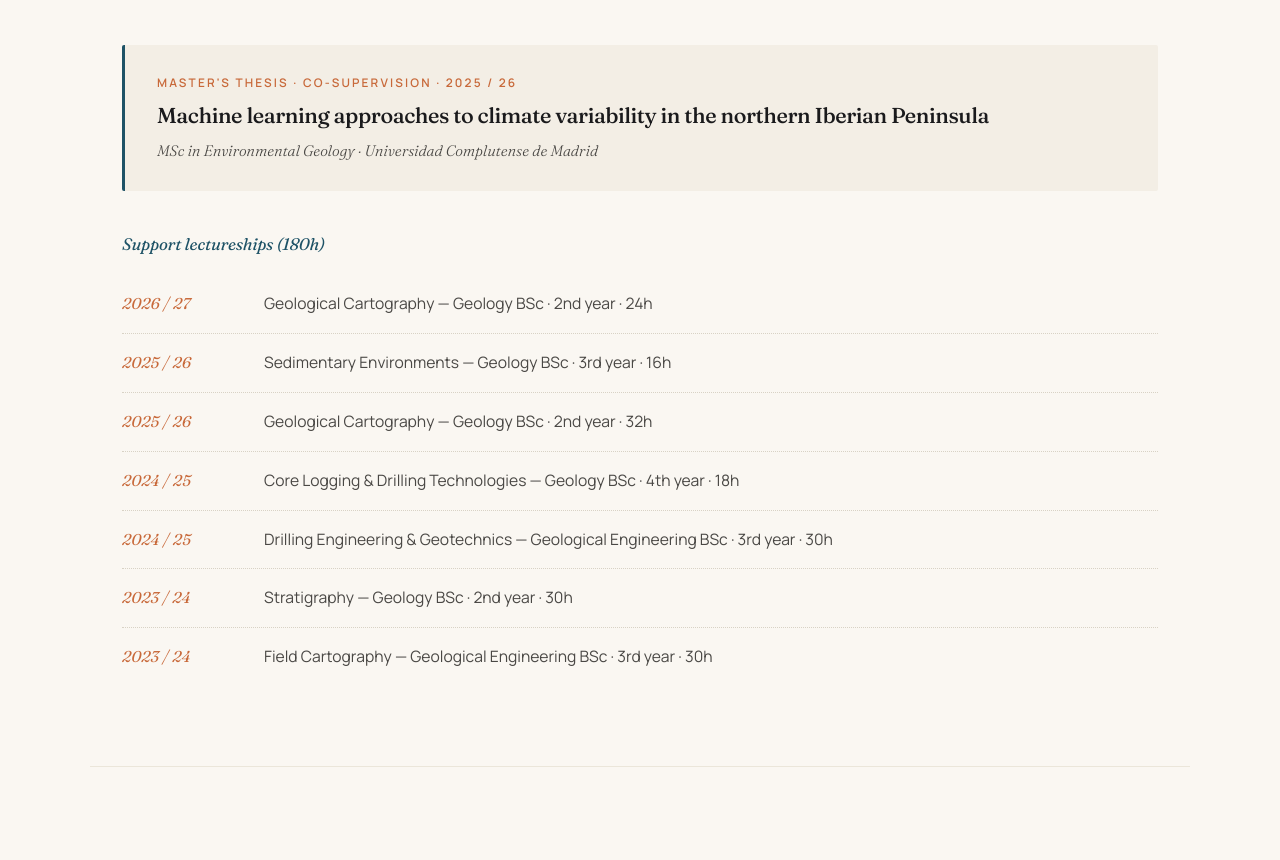
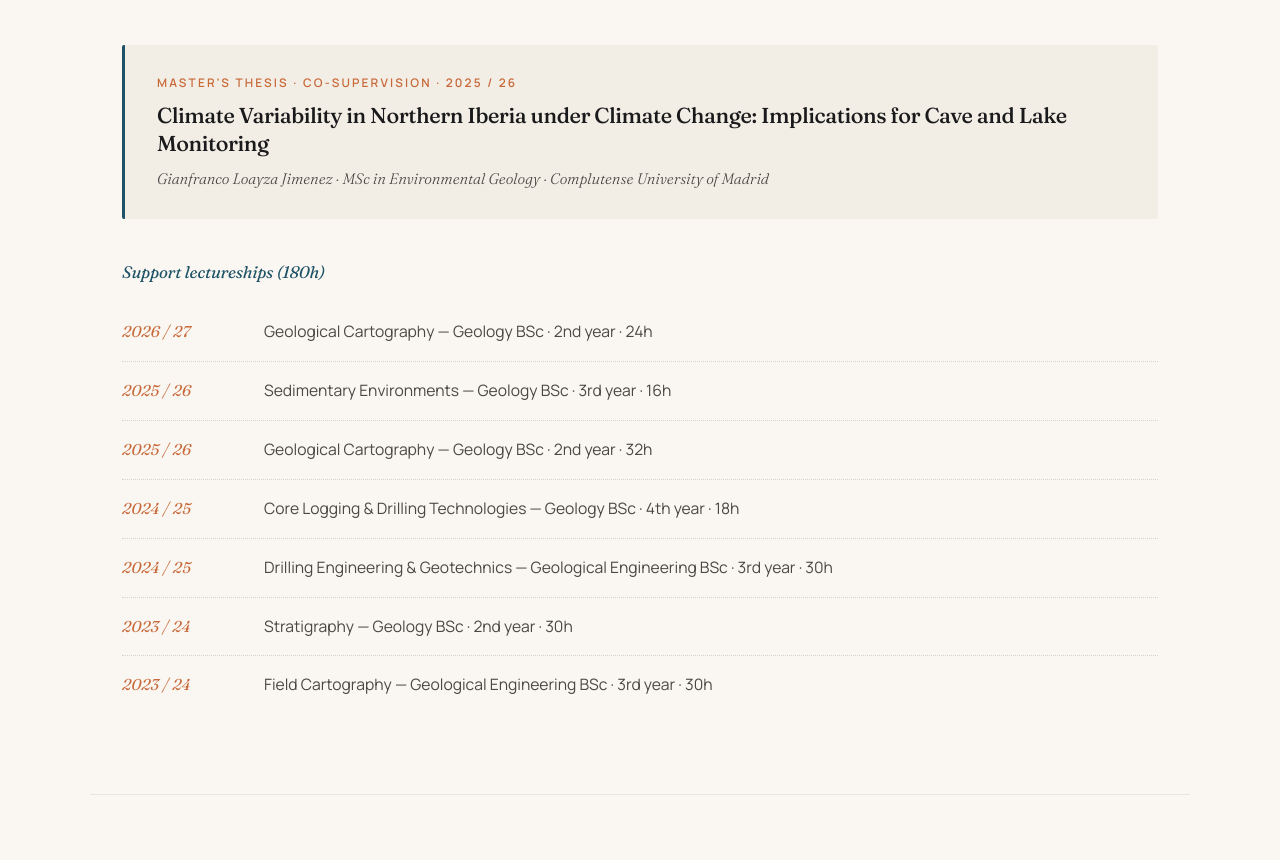
Before and after one commit to ArturStachnik/ArturStachnik.github.io, a plain HTML site: page index.html in a window 1280 px wide. Shown: the part 5560-6420 px from the top of the page. Drawn offline with Linux system fonts and the light colour scheme.

Commit message:
Update index.html

```diff
--- a/index.html
+++ b/index.html
@@ -313,8 +313,8 @@
 
       <div class="supervision-feature">
         <span class="supervision-label">Master's Thesis · Co-supervision · 2025 / 26</span>
-        <h3>Machine learning approaches to climate variability in the northern Iberian Peninsula</h3>
-        <p class="supervision-meta">MSc in Environmental Geology · Universidad Complutense de Madrid</p>
+        <h3>Climate Variability in Northern Iberia under Climate Change: Implications for Cave and Lake Monitoring</h3>
+        <p class="supervision-meta">Gianfranco Loayza Jimenez · MSc in Environmental Geology · Complutense University of Madrid</p>
       </div>
 
       <h4 class="teaching-subheading">Support lectureships (180h)</h4>
```
